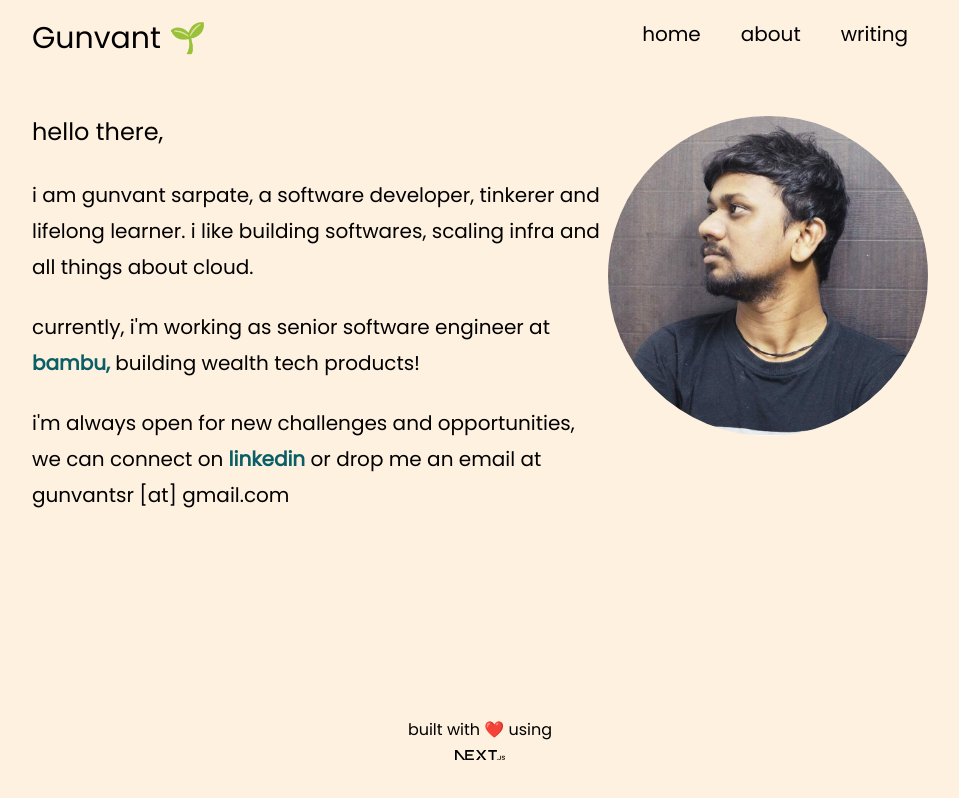
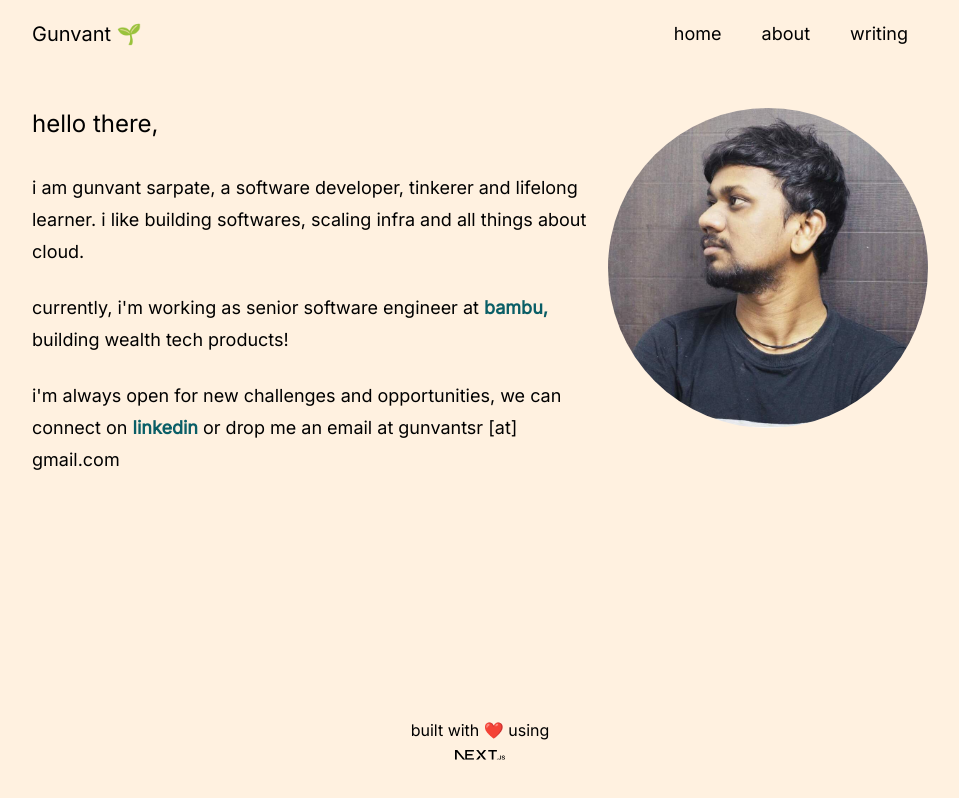
Before and after one commit to gunvantsr/personal-site, a Next.js app: page / in a window 1280 px wide. Shown: the whole page, without its empty margins (160-1119 px from the left). Built offline with nearby package versions, Linux system fonts and the light colour scheme.

Commit message:
style: changed font to inter and fontsize

```diff
--- a/src/app/about/page.tsx
+++ b/src/app/about/page.tsx
@@ -8,7 +8,7 @@ export const metadata: Metadata = {
 export default function About() {
   return (
     <main className="flex flex-col justify-around pt-10 text-lg 2xs:px-3 2xs:pt-5">
-      <h1 className="pt-5 text-3xl">a bit about myself 👋 </h1>
+      <h1 className="pt-5 text-2xl">a bit about myself 👋 </h1>
       <p className="pt-5 ">
         i was born and raised in a tiny village in the mahrashtra region, where
         i came across this magic box called computers in my high school. i spent
--- a/src/app/components/navbar.tsx
+++ b/src/app/components/navbar.tsx
@@ -3,10 +3,10 @@ import Link from 'next/link';
 export default function Navbar() {
   return (
     <div className="flex 2xs:flex-col 2xs:justify-around sm:flex-row justify-between pt-5">
-      <div className="2xs:text-4xl 2xs:text-center sm:text-3xl ">
+      <div className="2xs:text-4xl 2xs:text-center sm:text-xl ">
         <Link href="/">Gunvant 🌱</Link>
       </div>
-      <ul className="flex flex-row 2xs:pt-5 2xs:justify-evenly  text-xl">
+      <ul className="flex flex-row 2xs:pt-5 2xs:justify-evenly text-lg">
         <Link href="/">
           <li className="block px-5 hover:underline">home</li>
         </Link>
--- a/src/app/layout.tsx
+++ b/src/app/layout.tsx
@@ -1,11 +1,17 @@
 import type { Metadata } from 'next';
-import { Poppins } from 'next/font/google';
+import { Poppins, Inter } from 'next/font/google';
 import './tailwind.css';
+
 import Navbar from './components/navbar';
 import Footer from './components/footer';
 import Head from 'next/head';
 
 const poppins = Poppins({ weight: '400', subsets: ['latin'] });
+
+const inter = Inter({
+  weight: '400',
+  subsets: ['greek'],
+});
 
 export const metadata: Metadata = {
   title: 'Gunvant Sarpate',
@@ -26,7 +32,7 @@ export default function RootLayout({
         ></link>
       </Head>
 
-      <body className={`${poppins.className} bg-body-bg`}>
+      <body className={`${inter.className} bg-body-bg`}>
         <div className="flex flex-col h-screen container mx-auto max-w-4xl  bg-main-bg">
           <Navbar />
           {children}
--- a/src/app/page.tsx
+++ b/src/app/page.tsx
@@ -16,8 +16,8 @@ export default function Home() {
             className="rounded-full sm:max-w-xs 2xs:max-w-[250px] 2xs:mx-h-[250px]"
           />
         </div>
-        <div className="2xs:px-3 2xs:text-xl prose-xl">
-          <p className="2xs:text-2xl 2xs:text-center 2xs:mt-4 sm:text-left sm:text-2xl sm:pt-10 ">
+        <div className="2xs:px-3 2xs:text-xl prose-lg">
+          <p className="2xs:text-2xl 2xs:text-center 2xs:mt-4 sm:text-left sm:text-2xl sm:pt-10">
             hello there,
           </p>
           <p>
@@ -49,35 +49,6 @@ export default function Home() {
           </p>
         </div>
       </main>
-      {/* <div className="2xs:px-3 2xs:text-xl prose-lg pt-5">
-        <h1 className="text-2xl 2xs:pt-3">a bit about myself </h1>
-        <p></p>
-        <p className="">
-          i was born and raised in a tiny village in mahrashtra region, where i
-          came across this magic box called computers in my highschool. i spent
-          my teenage doing several odd jobs. sometimes in local forest
-          department and at construction sites. then i finally got a job at a
-          internet cafe, which required me to travel few kms daily, but provided
-          me something that i was courisou about: an unrestricted access to pc
-          and internet! Its the time, when taught myself building webpages using
-          html, css and dreamweaver cs6. it felt nice, to build webpage layouts
-          using html tables!
-          <p>
-            {' '}
-            <Link
-              href="/about"
-              className="font-bold text-link-ext underline hover:underline"
-            >
-              {' '}
-              continue reading on about page{' '}
-            </Link>
-          </p>
-        </p>
-      </div>
-      <div>
-        <h1 className="pt-5 text-2xl 2xs:px-3">sometimes i write here </h1>
-        <PostList />
-      </div> */}
     </>
   );
 }
```
